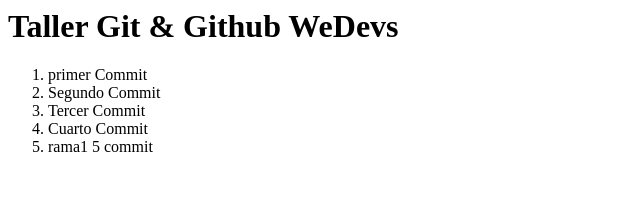
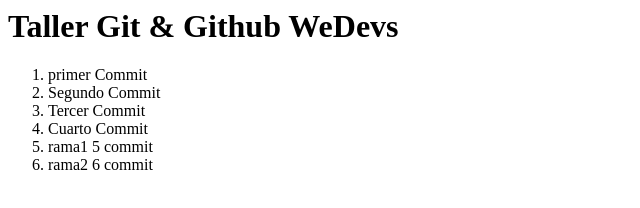
Before and after one commit to santy19/miproyecto, a plain HTML site: page index.html in a window 1280 px wide. Shown: the whole page, without its empty margins (0-640 px from the left). Drawn offline with Linux system fonts and the light colour scheme.

Commit message:
rama1 6 commit

```diff
--- a/index.html
+++ b/index.html
@@ -11,6 +11,7 @@
         <li>Tercer Commit</li>
         <li>Cuarto Commit</li>
         <li>rama1 5 commit</li>
+        <li>rama2 6 commit</li>
     </ol>
 </body>
 </html>
```
